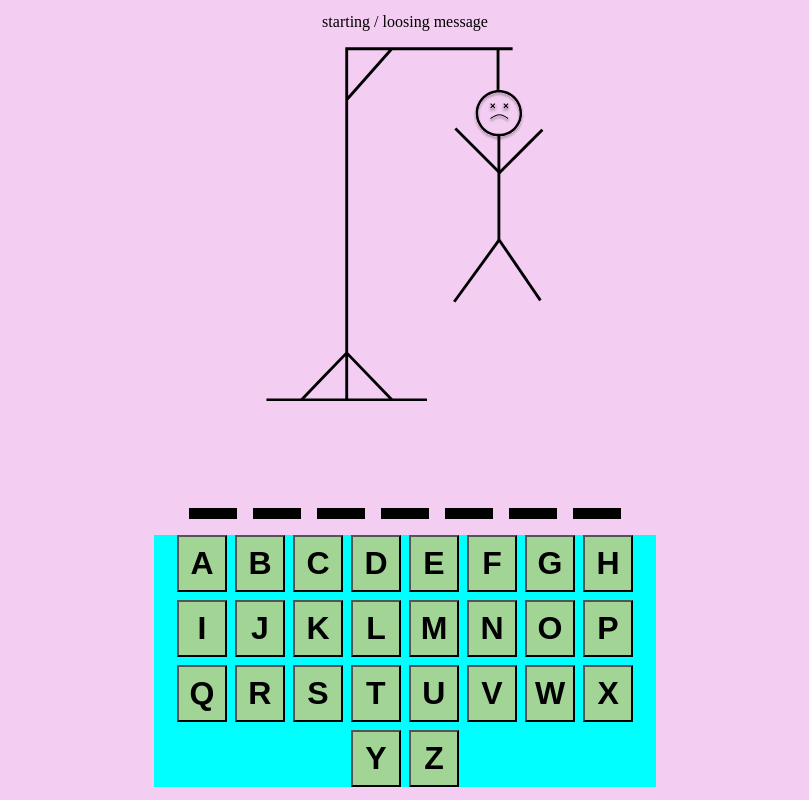
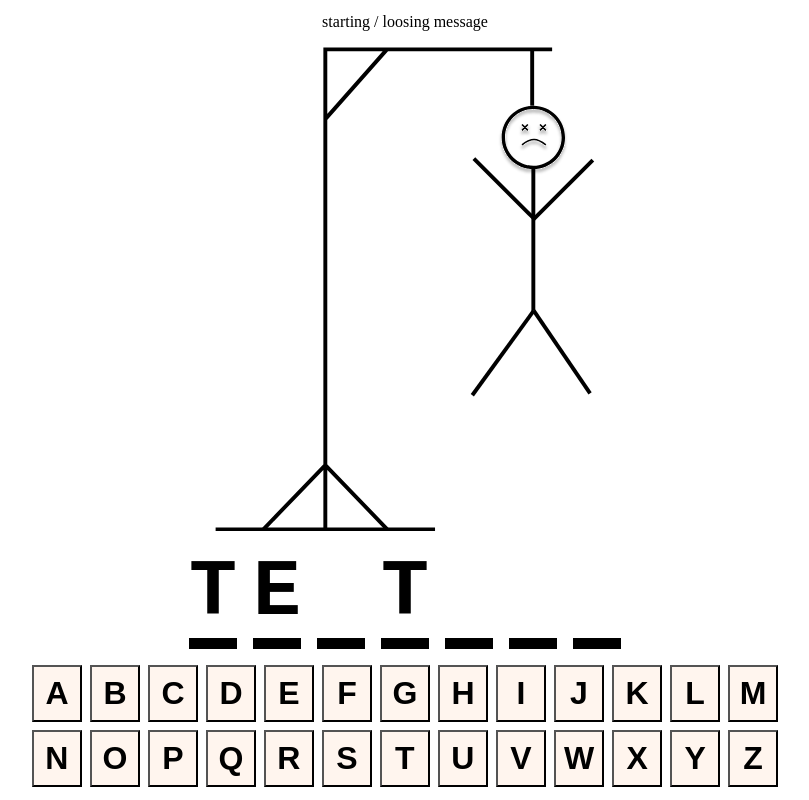
Before and after one commit to Captain-Leftovers/hangman, a React (Vite) app: page / in a window 1280 px wide. Shown: the whole page, without its empty margins (235-1044 px from the left). Built offline with nearby package versions, Linux system fonts and the light colour scheme.

Commit message:
adjust styles on layout

```diff
--- a/src/App.module.css
+++ b/src/App.module.css
@@ -1,5 +1,5 @@
 .container {
-    background-color: rgb(244, 205, 243);
+    background-color:white;
     height: 100vh;
     display: flex;
     flex-direction:column;
--- a/src/components/GuessingWord/GuessingWord.tsx
+++ b/src/components/GuessingWord/GuessingWord.tsx
@@ -1,14 +1,14 @@
 import GuessingWordCSS from './GuessingWordCSS.module.css'
 
 const word:string = "testing";
-const guessedLetters:string[]= [];
+const guessedLetters:string[]= ["t", "o", "e"];
 function GuessingWord () {
 
     return  (
             <div className={GuessingWordCSS.wordContainer}>
                 {word.split('').map((letter, index) => (
-                    <span className={GuessingWordCSS.letter}>
-                        <span className={guessedLetters ? GuessingWordCSS.hidden : ''}>
+                    <span className={GuessingWordCSS.letter} key={index}>
+                        <span className={guessedLetters.includes(letter) ? '' : GuessingWordCSS.hidden} >
                         {letter}
                         </span>
                     </span>
--- a/src/components/Letters/Letters.module.css
+++ b/src/components/Letters/Letters.module.css
@@ -1,17 +1,18 @@
 .keyboard {
-    background-color: aqua;
+    background-color: transparent;
     display: flex;
     /* grid-template-columns:repeat(13, minmax(50px, 1fr)); */
     gap:0.5rem;
     flex-wrap:wrap;
     justify-content: center;
     height: auto;
-    width:40%;
+    width:99%;
+    max-width: 800px;
 
 }
 
 .keys {
-    background-color:rgb(161, 212, 149);
+    background-color:seashell;
     text-transform: uppercase;
     font-size: 2rem;
     font-weight: bold;
@@ -20,3 +21,9 @@
     min-width:50px;
     min-height: 50px;
 }
+
+.keys:hover,
+.keys:focus {
+    background-color:rgba(206, 164, 248, 0.676);
+    color: seashell;
+}
--- a/style.css
+++ b/style.css
@@ -1,6 +1,5 @@
 *, *::before, *::after { box-sizing: border-box; }
 
 body {
-    background-color: blueviolet;
     margin:0;
 }
```
